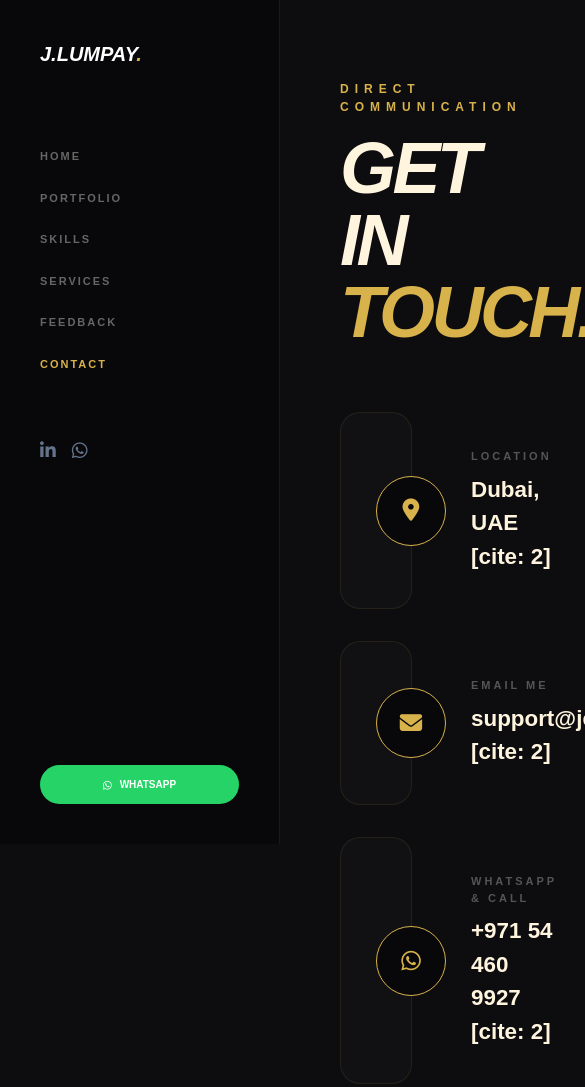
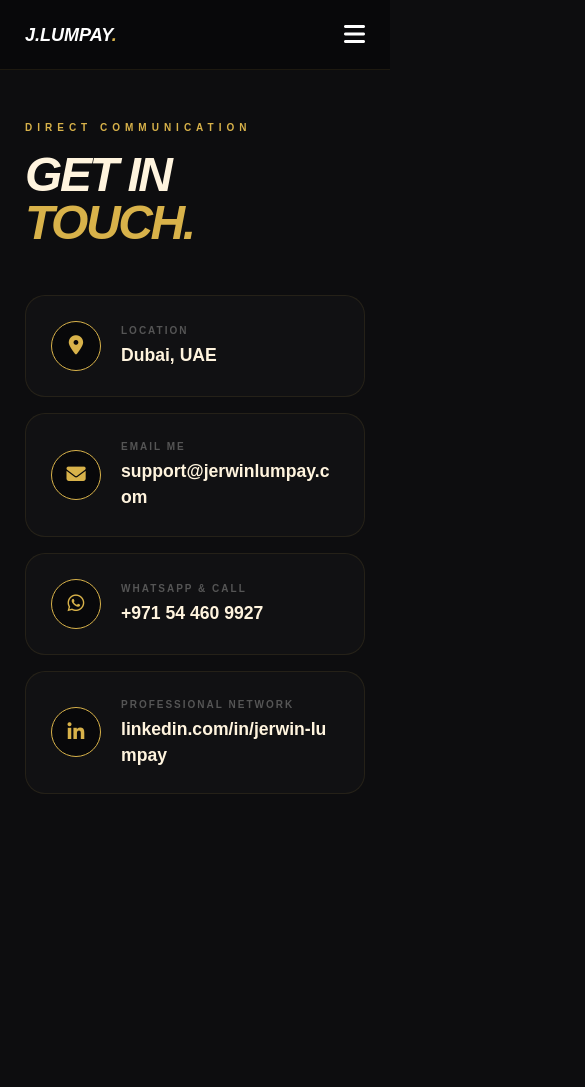
Before and after one commit to jerwinlumpay/portfolio, a plain HTML site: page contact.html in a window 390 px wide. Shown: the top 1087 px of the page, 585 px wide, since content can reach past the window. After the commit the page ends 844 px from the top, so only its background shows below. Drawn offline with nearby package versions, Linux system fonts and the light colour scheme; a web font is replaced by a local one.

Commit message:
Update contact.html

```diff
--- a/contact.html
+++ b/contact.html
@@ -9,36 +9,84 @@
     <link href="https://fonts.cdnfonts.com/css/p22-underground" rel="stylesheet">
     <style>
         :root { --onyx: #0D0D0F; --champagne: #D8B24A; --ivory: #FFF4DE; --whatsapp: #25D366; }
-        body { background-color: var(--onyx); color: var(--ivory); font-family: 'P22 Underground', sans-serif; display: flex; margin: 0; }
+        body { background-color: var(--onyx); color: var(--ivory); font-family: 'P22 Underground', sans-serif; margin: 0; overflow-x: hidden; }
 
-        /* FIXED LEFT SIDEBAR */
-        .sidebar { width: 280px; height: 100vh; position: fixed; left: 0; top: 0; background: #08080A; border-right: 1px solid rgba(216, 178, 74, 0.1); display: flex; flex-direction: column; padding: 40px; z-index: 100; }
+        /* SIDEBAR - Desktop Only */
+        .sidebar { width: 280px; height: 100vh; position: fixed; left: 0; top: 0; background: #08080A; border-right: 1px solid rgba(216, 178, 74, 0.1); display: none; flex-direction: column; padding: 40px; z-index: 100; }
 
-        /* MAIN CONTENT AREA - Optimized for spacing */
-        .main-content { margin-left: 280px; width: calc(100% - 280px); min-height: 100vh; display: flex; flex-direction: column; justify-content: center; }
+        /* MOBILE HEADER - Mobile Only */
+        .mobile-header { display: flex; position: fixed; top: 0; width: 100%; height: 70px; background: #08080A; border-bottom: 1px solid rgba(216, 178, 74, 0.1); align-items: center; justify-content: space-between; padding: 0 25px; z-index: 110; }
 
-        .section-container { max-width: 1200px; margin: 0 auto; width: 100%; padding: 80px 60px; }
+        /* MAIN CONTENT AREA */
+        .main-content { width: 100%; min-height: 100vh; display: flex; flex-direction: column; padding-top: 70px; justify-content: center; }
+
+        .section-container { max-width: 1200px; margin: 0 auto; width: 100%; padding: 40px 25px; }
+
+        @media (min-width: 1024px) {
+            .sidebar { display: flex; }
+            .mobile-header { display: none; }
+            .main-content { margin-left: 280px; width: calc(100% - 280px); padding-top: 0; }
+            .section-container { padding: 80px 60px; }
+        }
 
         .nav-link { font-size: 11px; font-weight: 800; text-transform: uppercase; letter-spacing: 2px; color: #666; transition: 0.3s; margin-bottom: 25px; display: block; text-decoration: none; }
         .nav-link:hover, .nav-link.active { color: var(--champagne); }
 
-        .btn-whatsapp { background-color: var(--whatsapp); color: white; padding: 12px; border-radius: 50px; font-weight: 800; text-transform: uppercase; font-size: 10px; display: inline-flex; align-items: center; justify-content: center; gap: 8px; margin-top: auto; text-decoration: none; }
+        .btn-whatsapp { background-color: var(--whatsapp); color: white; padding: 12px; border-radius: 50px; font-weight: 800; text-transform: uppercase; font-size: 10px; display: inline-flex; align-items: center; justify-content: center; gap: 8px; text-decoration: none; }
 
-        /* CONTACT INTERACTIVE ELEMENTS */
-        .contact-item { display: flex; align-items: center; gap: 25px; padding: 35px; background: rgba(255,255,255,0.02); border: 1px solid rgba(216, 178, 74, 0.1); border-radius: 20px; transition: 0.4s; text-decoration: none; color: inherit; width: 100%; }
-        .contact-item:hover { border-color: var(--champagne); background: rgba(216, 178, 74, 0.05); transform: translateX(15px); }
-        .icon-box { width: 70px; height: 70px; border-radius: 50%; background: #08080A; border: 1px solid var(--champagne); display: flex; align-items: center; justify-content: center; color: var(--champagne); font-size: 1.4rem; flex-shrink: 0; }
-        .label { font-size: 11px; font-weight: 900; text-transform: uppercase; letter-spacing: 3px; color: #555; display: block; margin-bottom: 8px; }
-        .detail { font-size: 1.4rem; font-weight: 700; color: var(--ivory); }
+        /* CONTACT CARDS */
+        .contact-item { display: flex; align-items: center; gap: 20px; padding: 25px; background: rgba(255,255,255,0.02); border: 1px solid rgba(216, 178, 74, 0.1); border-radius: 20px; transition: 0.4s; text-decoration: none; color: inherit; width: 100%; }
+        .contact-item:hover { border-color: var(--champagne); background: rgba(216, 178, 74, 0.05); transform: translateY(-5px); }
+        .icon-box { width: 50px; height: 50px; border-radius: 50%; background: #08080A; border: 1px solid var(--champagne); display: flex; align-items: center; justify-content: center; color: var(--champagne); font-size: 1.2rem; flex-shrink: 0; }
+        .label { font-size: 10px; font-weight: 900; text-transform: uppercase; letter-spacing: 2px; color: #555; display: block; margin-bottom: 4px; }
+        .detail { font-size: 1.1rem; font-weight: 700; color: var(--ivory); word-break: break-all; }
+
+        @media (min-width: 768px) {
+            .contact-item { gap: 25px; padding: 35px; }
+            .icon-box { width: 70px; height: 70px; font-size: 1.4rem; }
+            .detail { font-size: 1.4rem; }
+        }
 
         .gold-text { color: var(--champagne); }
+
+        /* Mobile Menu */
+        #mobile-menu { position: fixed; top: 0; left: -100%; width: 80%; height: 100vh; background: #08080A; z-index: 120; transition: 0.4s; padding: 40px; }
+        #mobile-menu.active { left: 0; }
+        .overlay { position: fixed; top: 0; left: 0; width: 100%; height: 100%; background: rgba(0,0,0,0.8); z-index: 115; display: none; }
+        .overlay.active { display: block; }
     </style>
 </head>
 <body>
 
     <aside class="sidebar">
-        <div class="mb-20">
-            <a href="index.html" class="text-xl font-black italic text-white" style="text-decoration: none;">J.LUMPAY<span class="gold-text">.</span></a>
+        <div class="mb-20"><a href="index.html" class="text-xl font-black italic text-white" style="text-decoration: none;">J.LUMPAY<span class="gold-text">.</span></a></div>
+        <nav>
+            <a href="index.html" class="nav-link">Home</a>
+            <a href="portfolio.html" class="nav-link">Portfolio</a>
+            <a href="skills.html" class="nav-link">Skills</a>
+            <a href="services.html" class="nav-link">Services</a>
+            <a href="feedback.html" class="nav-link">Feedback</a>
+            <a href="contact.html" class="nav-link active">Contact</a>
+        </nav>
+        <div class="mt-auto">
+            <div class="flex gap-4 text-slate-500 mb-6">
+                <a href="https://linkedin.com/in/jerwin-lumpay" target="_blank" class="hover:text-[#D8B24A]"><i class="fab fa-linkedin-in text-lg"></i></a>
+                <a href="https://wa.me/971544609927" class="hover:text-[#25D366]"><i class="fab fa-whatsapp text-lg"></i></a>
+            </div>
+            <a href="https://wa.me/971544609927" class="btn-whatsapp w-full"><i class="fab fa-whatsapp"></i> WhatsApp</a>
+        </div>
+    </aside>
+
+    <div class="mobile-header">
+        <a href="index.html" class="text-lg font-black italic text-white">J.LUMPAY<span class="gold-text">.</span></a>
+        <button onclick="toggleMenu()" class="text-white text-2xl"><i class="fas fa-bars"></i></button>
+    </div>
+
+    <div id="overlay" class="overlay" onclick="toggleMenu()"></div>
+    <div id="mobile-menu">
+        <div class="flex justify-between items-center mb-12">
+             <span class="text-white font-black italic">MENU</span>
+             <button onclick="toggleMenu()" class="text-white text-2xl"><i class="fas fa-times"></i></button>
         </div>
         <nav>
             <a href="index.html" class="nav-link">Home</a>
@@ -48,26 +96,22 @@
             <a href="feedback.html" class="nav-link">Feedback</a>
             <a href="contact.html" class="nav-link active">Contact</a>
         </nav>
-        <div class="mt-10 flex gap-4 text-slate-500 mb-6">
-            <a href="https://linkedin.com/in/jerwin-lumpay" target="_blank" class="hover:text-[#D8B24A]"><i class="fab fa-linkedin-in text-lg"></i></a>
-            <a href="https://wa.me/971544609927" class="hover:text-[#25D366]"><i class="fab fa-whatsapp text-lg"></i></a>
-        </div>
-        <a href="https://wa.me/971544609927" class="btn-whatsapp"><i class="fab fa-whatsapp"></i> WhatsApp</a>
-    </aside>
+        <a href="https://wa.me/971544609927" class="btn-whatsapp w-full mt-10"><i class="fab fa-whatsapp"></i> WhatsApp</a>
+    </div>
 
     <main class="main-content">
         <div class="section-container">
-            <header class="mb-16">
-                <h2 class="text-[#D8B24A] text-[12px] font-extrabold uppercase tracking-[0.5em] mb-4">Direct Communication</h2>
-                <h1 class="text-7xl md:text-8xl font-black italic uppercase leading-none tracking-tighter">Get In <br><span class="gold-text">Touch.</span></h1>
+            <header class="mb-12 lg:mb-16">
+                <h2 class="text-[#D8B24A] text-[10px] md:text-[12px] font-extrabold uppercase tracking-[0.5em] mb-4">Direct Communication</h2>
+                <h1 class="text-5xl md:text-8xl font-black italic uppercase leading-none tracking-tighter">Get In <br><span class="gold-text">Touch.</span></h1>
             </header>
 
-            <div class="grid grid-cols-1 md:grid-cols-2 gap-8 max-w-5xl">
+            <div class="grid grid-cols-1 md:grid-cols-2 gap-4 md:gap-8 max-w-5xl">
                 <div class="contact-item">
                     <div class="icon-box"><i class="fas fa-map-marker-alt"></i></div>
                     <div>
                         <span class="label">Location</span>
-                        <p class="detail">Dubai, UAE [cite: 2]</p>
+                        <p class="detail">Dubai, UAE</p>
                     </div>
                 </div>
 
@@ -75,7 +119,7 @@
                     <div class="icon-box"><i class="fas fa-envelope"></i></div>
                     <div>
                         <span class="label">Email Me</span>
-                        <p class="detail">support@jerwinlumpay.com [cite: 2]</p>
+                        <p class="detail">support@jerwinlumpay.com</p>
                     </div>
                 </a>
 
@@ -83,7 +127,7 @@
                     <div class="icon-box"><i class="fab fa-whatsapp"></i></div>
                     <div>
                         <span class="label">WhatsApp & Call</span>
-                        <p class="detail">+971 54 460 9927 [cite: 2]</p>
+                        <p class="detail">+971 54 460 9927</p>
                     </div>
                 </a>
 
@@ -91,12 +135,18 @@
                     <div class="icon-box"><i class="fab fa-linkedin-in"></i></div>
                     <div>
                         <span class="label">Professional Network</span>
-                        <p class="detail">linkedin.com/in/jerwin-lumpay [cite: 2]</p>
+                        <p class="detail">linkedin.com/in/jerwin-lumpay</p>
                     </div>
                 </a>
             </div>
         </div>
     </main>
 
+    <script>
+        function toggleMenu() {
+            document.getElementById('mobile-menu').classList.toggle('active');
+            document.getElementById('overlay').classList.toggle('active');
+        }
+    </script>
 </body>
 </html>
```
